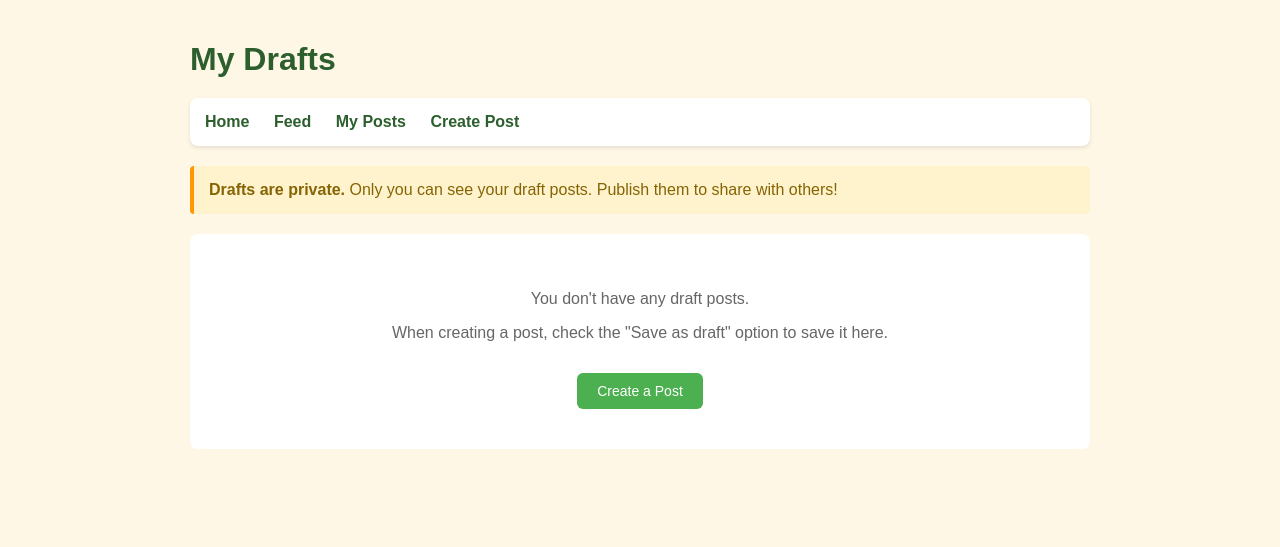
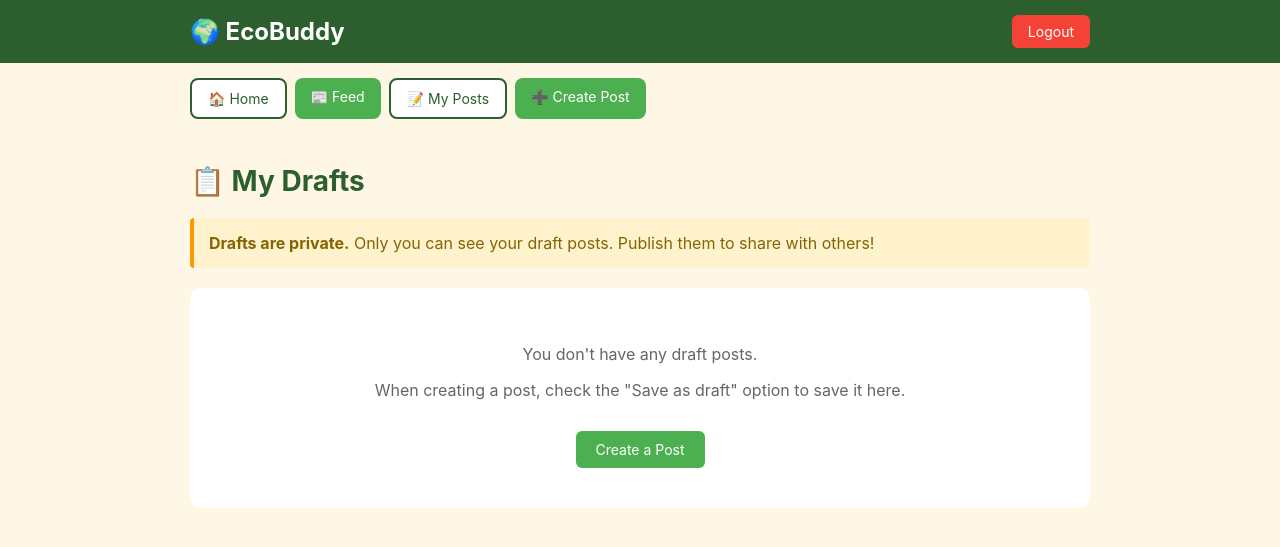
Before and after one commit to zoh-f/EcoBuddy, a Django app: page /drafts/ in a window 1280 px wide. Shown: the top 547 px of the page. Run offline with Django 5.2, Linux system fonts and the light colour scheme; the visitor is signed in with stand-in values (Sample User, id 1).

Commit message:
Added changes to drafts page UI

```diff
--- a/user_dashboard/templates/user_dashboard/drafts.html
+++ b/user_dashboard/templates/user_dashboard/drafts.html
@@ -6,40 +6,89 @@
     <title>My Drafts - EcoBuddy</title>
     <style>
         body {
-            font-family: Arial, sans-serif;
+            font-family: -apple-system, BlinkMacSystemFont, 'Segoe UI', Roboto, sans-serif;
             background-color: #fff7e6;
             margin: 0;
-            padding: 20px;
-            color: #333;
+            padding: 0;
+            color: #222;
+        }
+
+        .header {
+            background: #2c5f2d;
+            padding: 15px 0;
+        }
+
+        .header-content {
+            max-width: 900px;
+            margin: 0 auto;
+            padding: 0 20px;
+            display: flex;
+            justify-content: space-between;
+            align-items: center;
+        }
+
+        .logo {
+            color: #fff;
+            font-size: 24px;
+            font-weight: 700;
+            text-decoration: none;
+        }
+
+        .logout-btn {
+            background: #f44336;
+            color: #fff;
+            padding: 8px 16px;
+            border-radius: 6px;
+            text-decoration: none;
+            font-size: 14px;
+        }
+
+        .logout-btn:hover {
+            background: #d32f2f;
+        }
+
+        .nav-bar {
+            max-width: 900px;
+            margin: 0 auto;
+            padding: 15px 20px;
+            display: flex;
+            flex-wrap: wrap;
+            gap: 8px;
+        }
+
+        .nav-btn {
+            background: #4caf50;
+            color: #fff;
+            padding: 10px 16px;
+            border-radius: 8px;
+            text-decoration: none;
+            font-size: 14px;
+        }
+
+        .nav-btn:hover {
+            background: #45a049;
+        }
+
+        .nav-btn.secondary {
+            background: #fff;
+            color: #2c5f2d;
+            border: 2px solid #2c5f2d;
+        }
+
+        .nav-btn.secondary:hover {
+            background: #e8f5e9;
         }
 
         .container {
             max-width: 900px;
-            margin: 0 auto;
+            margin: 30px auto;
+            padding: 0 20px;
         }
 
-        h1 {
+        .page-title {
             color: #2c5f2d;
+            font-size: 28px;
             margin-bottom: 20px;
-        }
-
-        .nav-links {
-            background: #ffffff;
-            padding: 15px;
-            border-radius: 8px;
-            margin-bottom: 20px;
-            box-shadow: 0 2px 4px rgba(0, 0, 0, 0.1);
-        }
-
-        .nav-links a {
-            color: #2c5f2d;
-            text-decoration: none;
-            margin-right: 20px;
-            font-weight: bold;
-        }
-
-        .nav-links a:hover {
-            text-decoration: underline;
         }
 
         .info-box {
@@ -59,8 +108,8 @@
             background: #ffffff;
             padding: 20px;
             margin-bottom: 20px;
-            border-radius: 8px;
-            box-shadow: 0 2px 4px rgba(0, 0, 0, 0.1);
+            border-radius: 12px;
+            box-shadow: 0 2px 8px rgba(0, 0, 0, 0.08);
             border-left: 4px solid #ff9800;
         }
 
@@ -156,21 +205,28 @@
             text-align: center;
             padding: 40px;
             background: white;
-            border-radius: 8px;
+            border-radius: 12px;
             color: #666;
         }
     </style>
 </head>
 <body>
+    <div class="header">
+        <div class="header-content">
+            <a href="{% url 'home' %}" class="logo">🌍 EcoBuddy</a>
+            <a href="{% url 'account_logout' %}" class="logout-btn">Logout</a>
+        </div>
+    </div>
+
+    <div class="nav-bar">
+        <a href="{% url 'home' %}" class="nav-btn secondary">🏠 Home</a>
+        <a href="{% url 'public_feed' %}" class="nav-btn">📰 Feed</a>
+        <a href="{% url 'post_page' %}" class="nav-btn secondary">📝 My Posts</a>
+        <a href="{% url 'create_post' %}" class="nav-btn">➕ Create Post</a>
+    </div>
+
     <div class="container">
-        <h1>My Drafts</h1>
-
-        <div class="nav-links">
-            <a href="{% url 'home' %}">Home</a>
-            <a href="{% url 'public_feed' %}">Feed</a>
-            <a href="{% url 'post_page' %}">My Posts</a>
-            <a href="{% url 'create_post' %}">Create Post</a>
-        </div>
+        <h1 class="page-title">📋 My Drafts</h1>
 
         <div class="info-box">
             <p><strong>Drafts are private.</strong> Only you can see your draft posts. Publish them to share with others!</p>
```
